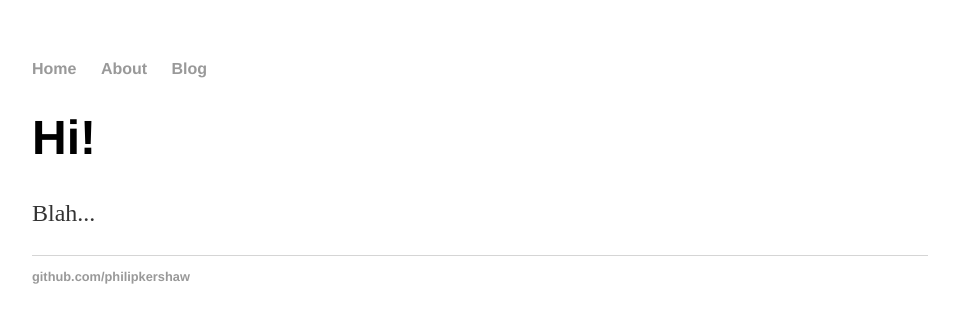
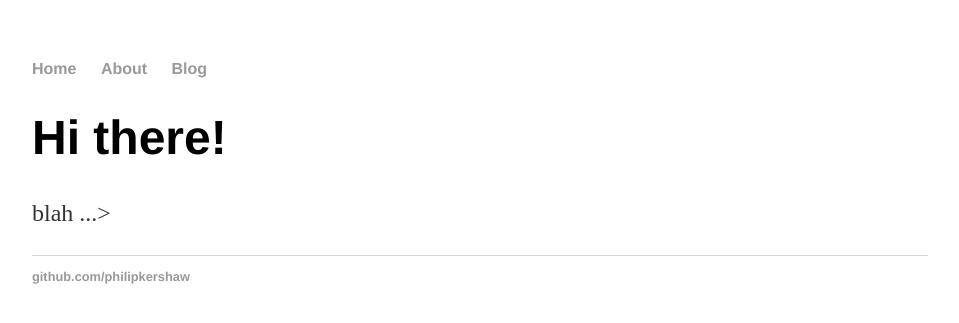
Before and after one commit to philipkershaw/philipkershaw.github.io, a Jekyll site: the page built from index.html, in a window 1280 px wide. Shown: the top 323 px of the page, without its empty margins (160-1119 px from the left). Built offline with Jekyll 4.4.1, drawn with Linux system fonts in a browser that asks for light colours.

Commit message:
Update index.html

```diff
--- a/index.html
+++ b/index.html
@@ -1,28 +1,8 @@
-<!DOCTYPE html>
-<html>
-	<head>
-		<title>Philip Kershaw</title>
-		<!-- link to main stylesheet -->
-		<link rel="stylesheet" type="text/css" href="/css/main.css">
-	</head>
-	<body>
-		<nav>
-    		<ul>
-        		<li><a href="/">Home</a></li>
-	        	<li><a href="/about">About</a></li>
-        		<li><a href="/blog">Blog</a></li>
-    		</ul>
-		</nav>
-		<div class="container">
-    		<div class="blurb">
-        		<h1>Hi!</h1>
-				<p>Blah...</p>
-    		</div><!-- /.blurb -->
-		</div><!-- /.container -->
-		<footer>
-    		<ul>
-        		<li><a href="https://github.com/philipkershaw">github.com/philipkershaw</a></li>
-			</ul>
-		</footer>
-	</body>
-</html>
+---
+layout: default
+title: Philip Kershaw
+---
+<div class="blurb">
+	<h1>Hi there!</h1>
+	<p>blah ...></p>
+</div><!-- /.blurb -->
```
